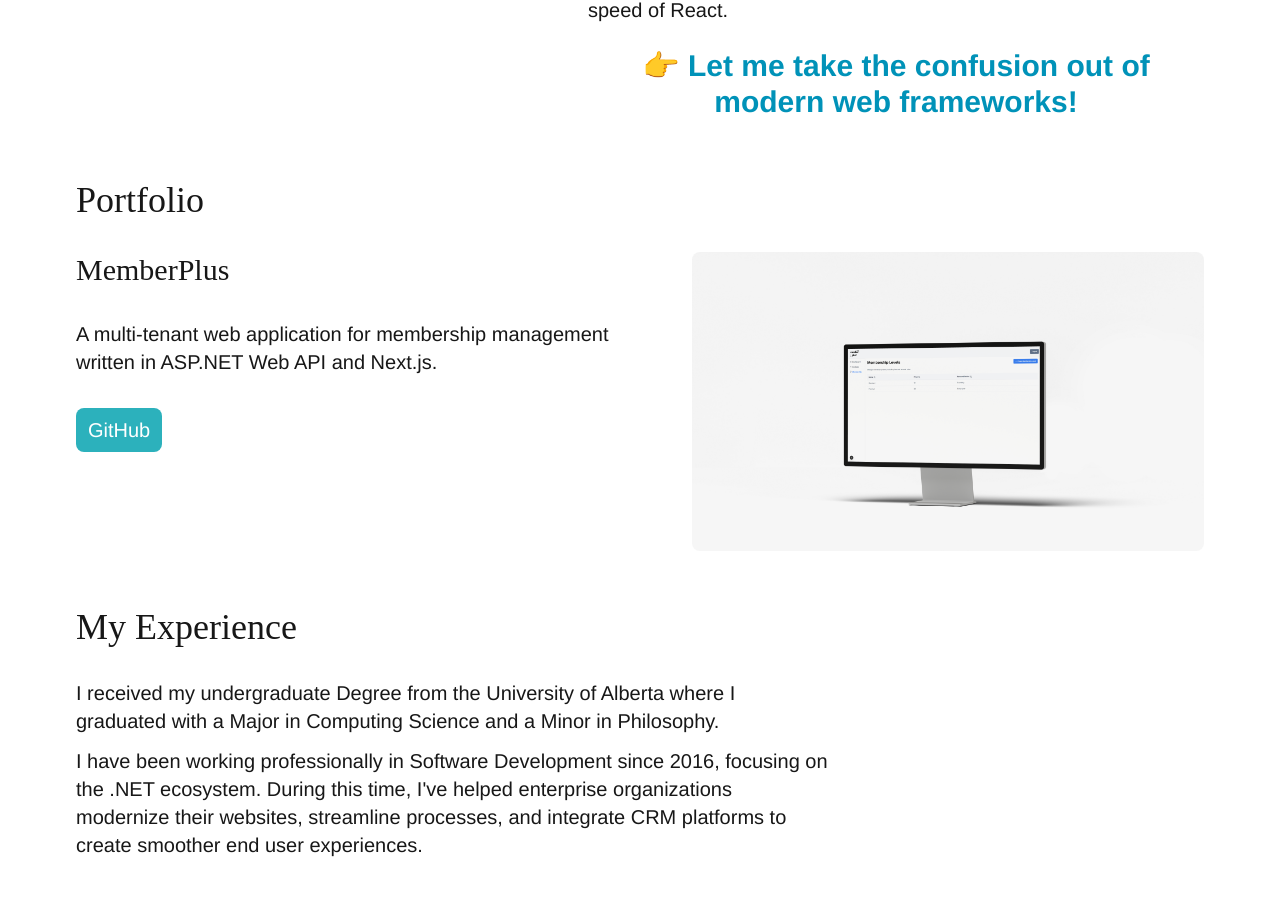
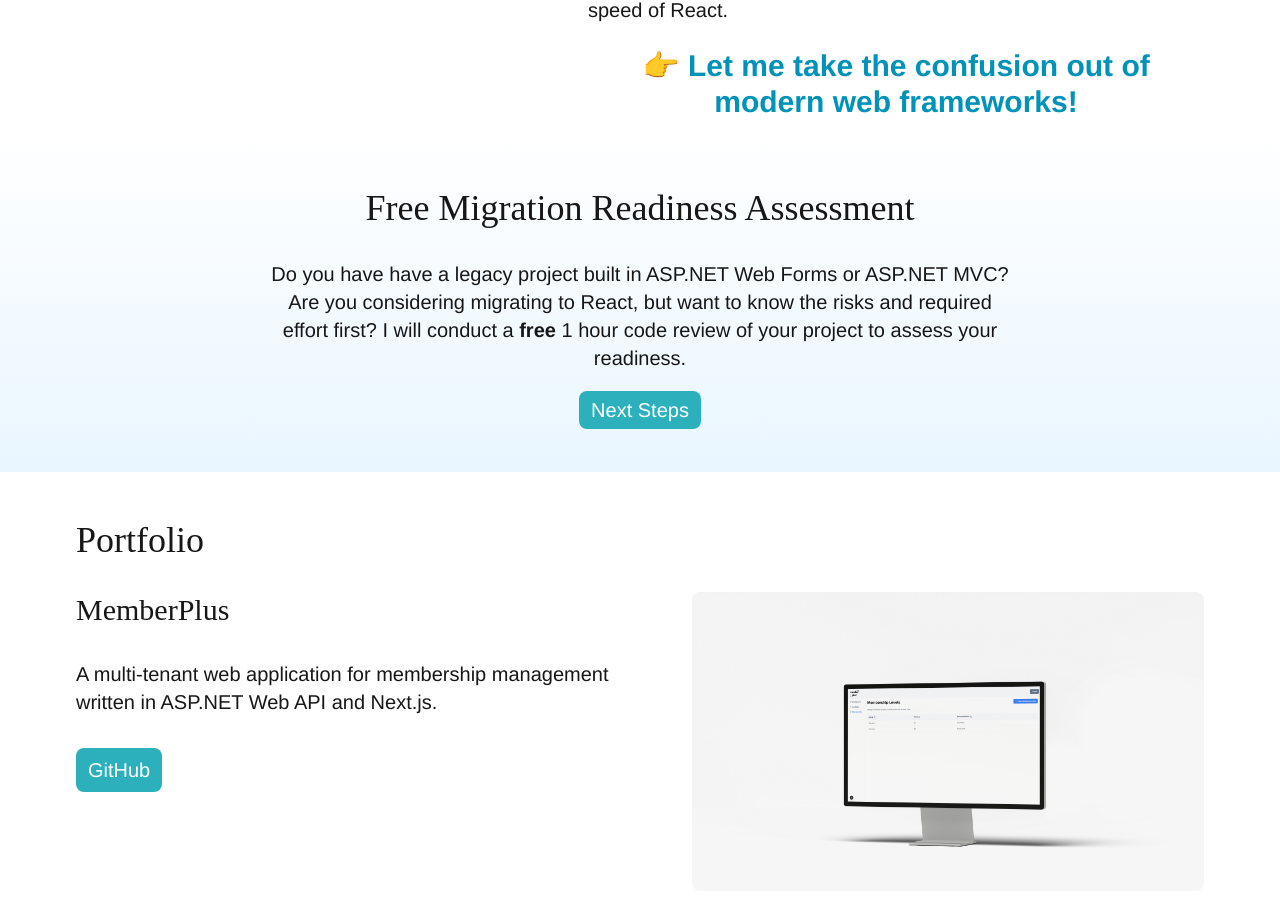
Before and after one commit to Midnight-Sky-Software-Solutions/joeljca-v3, a Next.js app: page / in a window 1280 px wide. Shown: the part 899-1818 px from the top of the page. Built offline with nearby package versions, Linux system fonts and the light colour scheme; a web font is replaced by a local one.

Commit message:
Free readiness assessment

```diff
--- a/app/globals.css
+++ b/app/globals.css
@@ -14,6 +14,7 @@
 }
 
 @theme {
+  --color-blue-100: #B6E0FE;
   --color-blue-800: #0A558C;
   --color-blue-900: #003E6B;
   --color-cyan-500: #2CB1BC;
--- /dev/null
+++ b/app/offer.tsx
@@ -0,0 +1,26 @@
+import Link from "next/link";
+
+export default function Offer() {
+  return (
+    <div className="full-width-container bg-linear-to-t from-blue-100/30 to-white">
+      <div className="content-width-full pt-14 text-center">
+        <h3 className="pb-8 text-4xl font-serif">Free Migration Readiness Assessment</h3>
+        <div className="lg:grid grid-cols-12">
+          <div className="col-start-3 col-end-11 text-xl space-y-6 pb-12">
+            <p>
+              Do you have have a legacy project built in ASP.NET Web Forms or ASP.NET MVC?
+              Are you considering migrating to React, but want to know the risks and required effort first?
+              I will conduct a <strong>free</strong> 1 hour code review of your project to assess your readiness.
+            </p>
+            <Link
+              href="/contact"
+              className="bg-cyan-500 hover:bg-cyan-400 text-white text-xl px-3 py-2 rounded-lg"
+            >
+              Next Steps
+            </Link>
+          </div>
+        </div>
+      </div>
+    </div>
+  );
+}
--- a/app/page.tsx
+++ b/app/page.tsx
@@ -4,12 +4,14 @@ import Portfolio from "./portfolio";
 import Services from "./services";
 import Experience from "./experience";
 import Certifications from "./certifications";
+import Offer from "./offer";
 
 export default function Home() {
   return (
     <div>
       <Hero />
       <Services />
+      <Offer />
       <Portfolio />
       <Experience />
       <Certifications />
```
